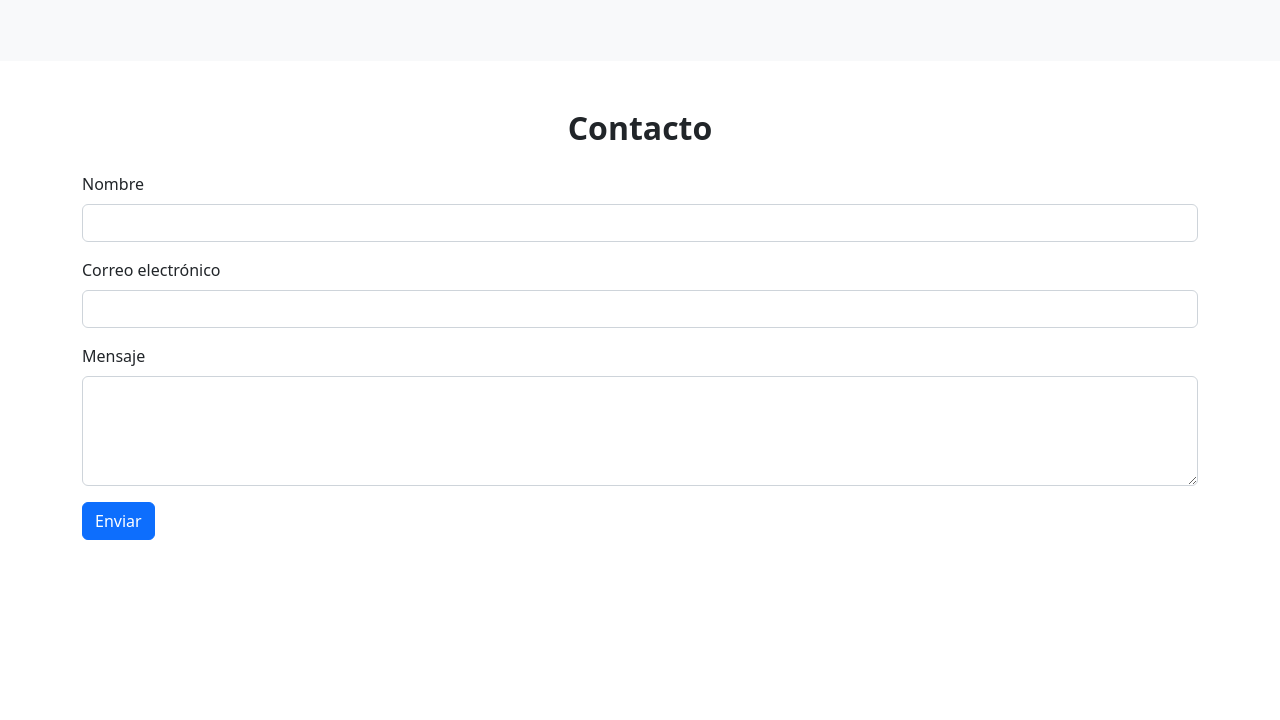
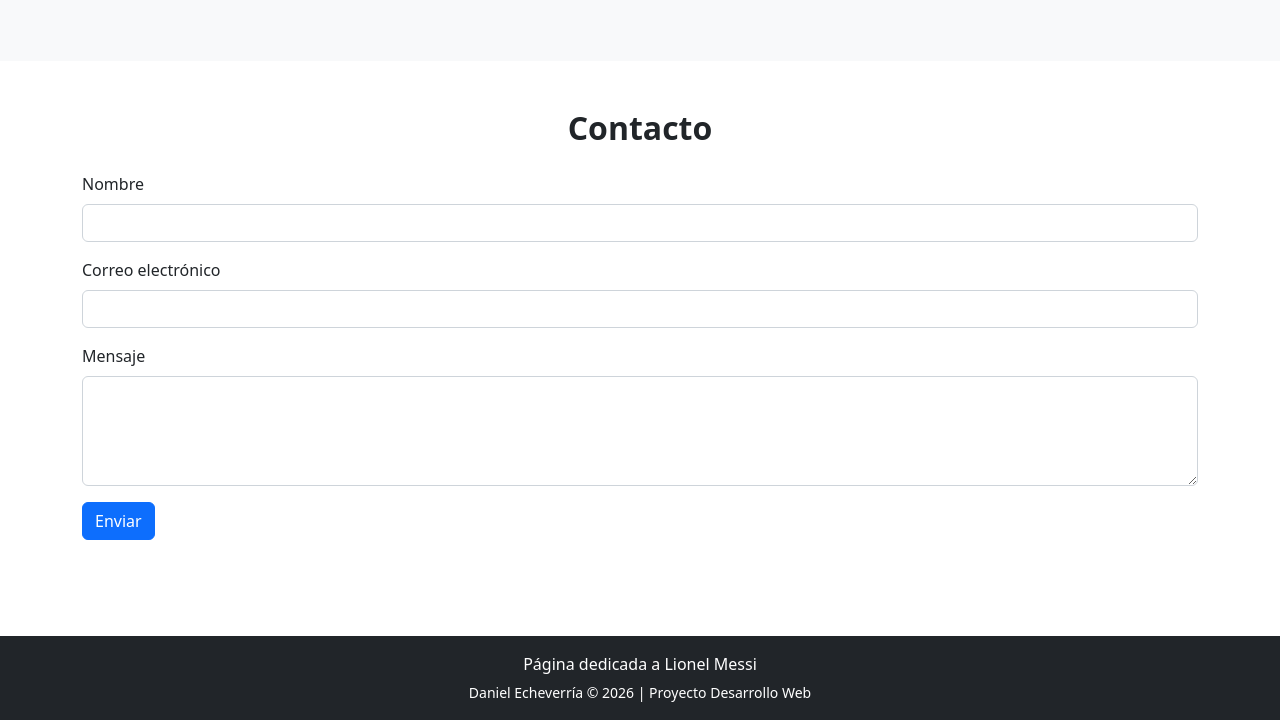
Before and after one commit to Dan18eP/Biography_project, a plain HTML site: page index.html in a window 1280 px wide. Shown: the part 2538-3258 px from the top of the page. Before the commit the page ends 3126 px from the top, so only its background shows below. Drawn offline with nearby package versions, Linux system fonts and the light colour scheme.

Commit message:
feat: add footer section to website

```diff
--- a/index.html
+++ b/index.html
@@ -279,4 +279,13 @@
     <!-- Bootstrap JS -->
     <script src="https://cdn.jsdelivr.net/npm/bootstrap@5.2.3/dist/js/bootstrap.bundle.min.js"></script>
 </body>
+
+<footer class="bg-dark text-white text-center py-3 mt-5">
+  <div class="container">
+    <p class="mb-1">Página dedicada a Lionel Messi</p>
+    <small>Daniel Echeverría © 2026 | Proyecto Desarrollo Web</small>
+  </div>
+</footer>
+
+
 </html>
```
